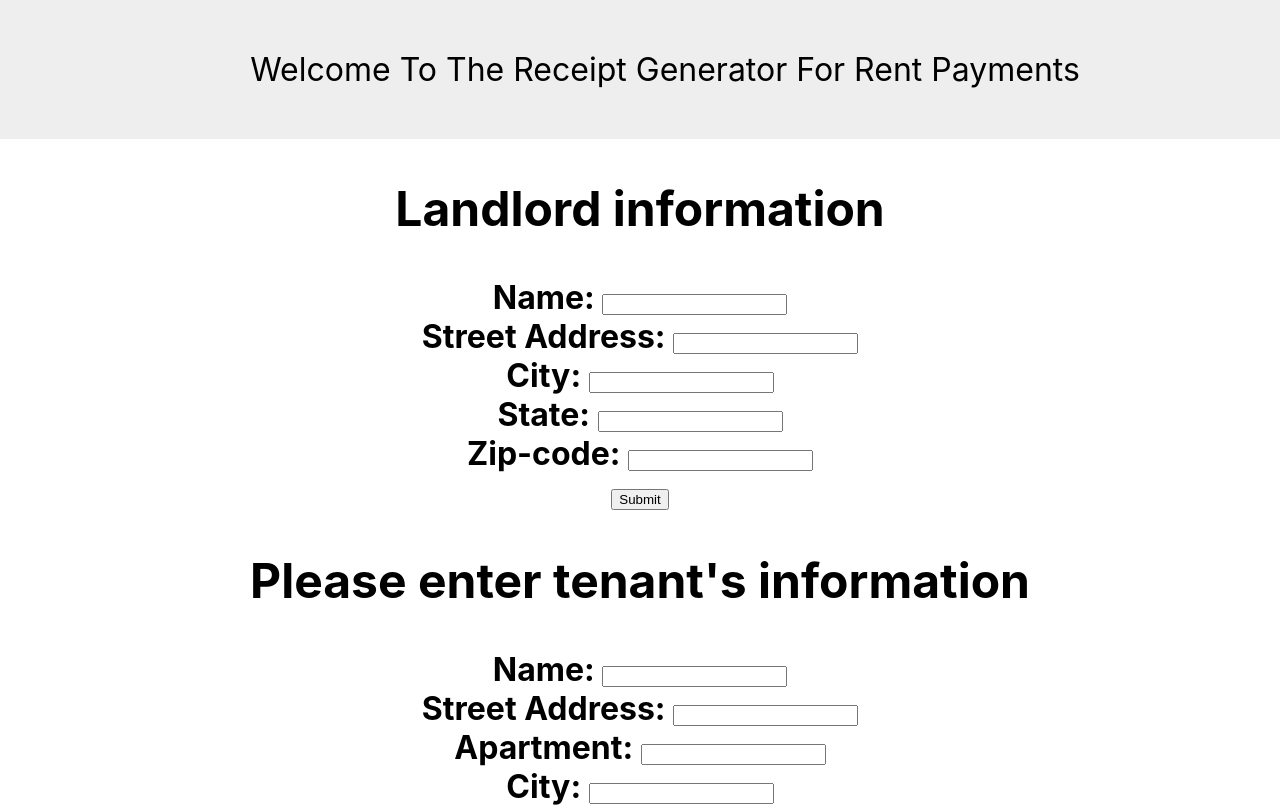
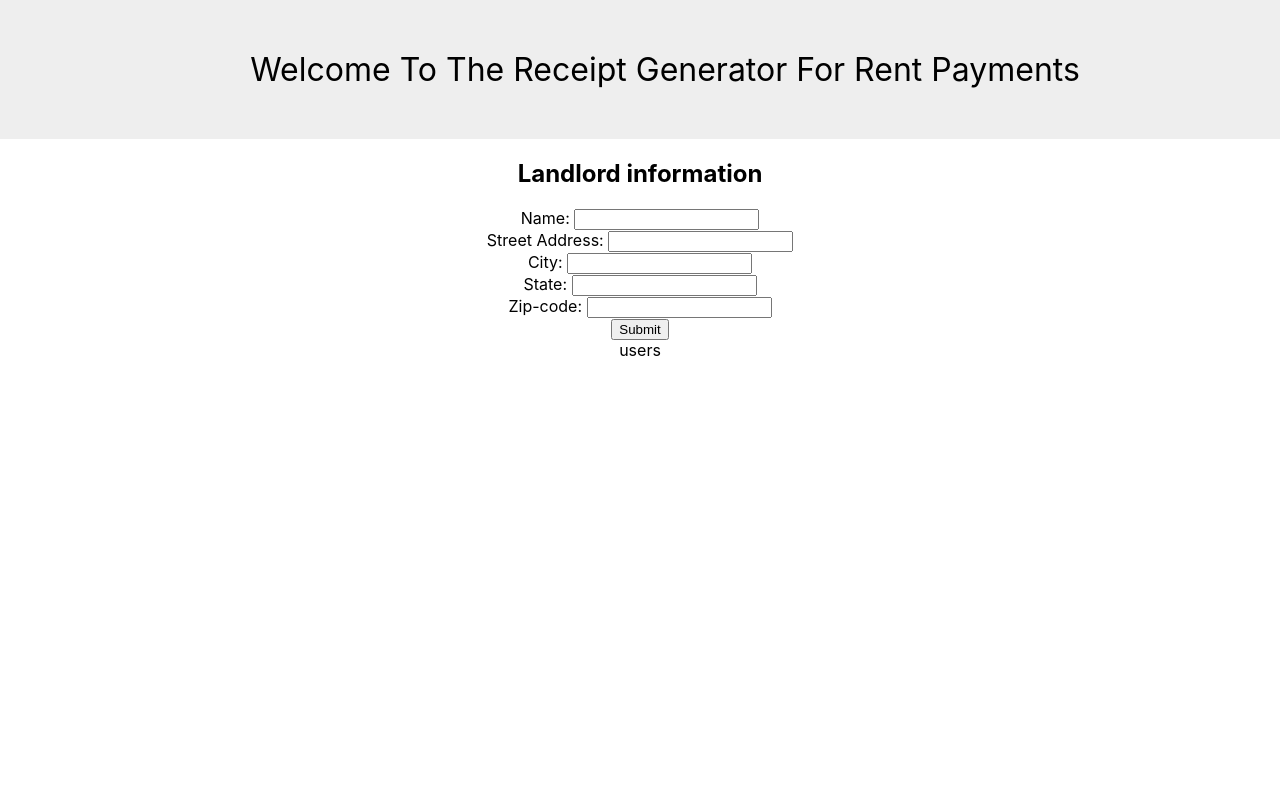
Before and after one commit to joselycas/tenant-receipts, a React (Create React App) app in the folder tenant-receipt-generator-client/: page / in a window 1280 px wide. Shown: the top 807 px of the page. Built offline with nearby package versions, Linux system fonts and the light colour scheme; no server answers.

Commit message:
added user reducer and action functions

```diff
--- a/tenant-receipt-generator-client/src/App.js
+++ b/tenant-receipt-generator-client/src/App.js
@@ -1,6 +1,8 @@
 import React, { Component } from 'react';
 import './App.css';
 import Home from './containers/Home.js';
+import UserContainer from './containers/UserContainer'
+
 
 class App extends Component {
 
@@ -9,9 +11,7 @@ class App extends Component {
   // }
 
   // componentDidMount() {
-  //   fetch("http://localhost:3000/api/v1/users/1")
-  //   .then(res => res.json())
-  //   .then(user => console.log(user))
+  //   this.props.fetchUsers()
   // }
 
 
@@ -19,7 +19,9 @@ class App extends Component {
   return (
     <div className="App">
     <header className="Header">Welcome To The Receipt Generator For Rent Payments</header>
-      <h1> <Home /> </h1>
+
+      <UserContainer />
+
     </div>
   );
   }
--- /dev/null
+++ b/tenant-receipt-generator-client/src/actions/fetchUsers.js
@@ -0,0 +1,10 @@
+export function fetchUsers() {
+  return (dispatch) => {
+  fetch("http://localhost:3000/api/v1/users")
+  .then(res => res.json())
+  .then(users => dispatch({
+    type:'FETCH USERS',
+    payload: users
+  }))
+ }
+}
--- /dev/null
+++ b/tenant-receipt-generator-client/src/components/userInput.js
@@ -0,0 +1,44 @@
+// user form
+import React, { Component } from 'react';
+
+// this is supposed to be a functional component in the component folder.
+class User extends Component {
+
+  constructor() {
+    super()
+      //the user state will go here.
+      // User.create(name: "Jane Boles", street: "65 Duer St.", city: "Dunnellen", state: "NJ", zip: 07060)
+  }
+
+
+// this will have handleOnChange and handleonSubmit methods
+// will inherent action props from Home
+// will pass down the action to the connect method
+
+  render() {
+    return(
+
+      <div>
+
+      <h2>Landlord information</h2>
+      <form>
+        <label>Name: </label>
+        <input type="text" name="name" /><br />
+        <label>Street Address: </label>
+        <input type="text" name="address 1" /><br />
+        <label>City: </label>
+        <input type="text" name="city" /><br />
+        <label>State: </label>
+        <input type="text" name="state" /><br />
+        <label>Zip-code: </label>
+        <input type="text" name="zip-code" /><br />
+        <input type="submit" />
+      </form>
+      </div>
+
+
+    )
+  }
+}
+
+export default User;
--- /dev/null
+++ b/tenant-receipt-generator-client/src/components/users.js
@@ -0,0 +1,11 @@
+import React from 'react'
+
+const Users = (props) => {
+  return (
+    <div>
+     users
+     </div>
+  )
+}
+
+export default Users;
--- /dev/null
+++ b/tenant-receipt-generator-client/src/containers/UserContainer.js
@@ -0,0 +1,32 @@
+import React, { Component } from 'react';
+import UserInput from '../components/userInput'
+import Users from '../components/users'
+import { connect } from 'react-redux'
+import { fetchUsers } from '../actions/fetchUsers'
+
+class UserContainer extends Component {
+
+  componentDidMount() {
+    this.props.fetchUsers()
+  }
+
+  render() {
+    return(
+
+      <div>
+        <UserInput/>
+        <Users users={this.props.users}/>
+      </div>
+
+
+    )
+  }
+}
+
+const mapStateToProps = state => {
+  return {
+    users: state.users
+  }
+}
+
+export default connect(mapStateToProps, {fetchUsers})(UserContainer);
--- a/tenant-receipt-generator-client/src/index.js
+++ b/tenant-receipt-generator-client/src/index.js
@@ -5,6 +5,7 @@ import App from './App';
 import {createStore, applyMiddleware, compose} from 'redux'
 import { Provider } from 'react-redux'
 import thunk from 'redux-thunk'
+import userReducer from './reducers/userReducer'
 
 let reducer = () => {
   return "hi"
@@ -13,7 +14,7 @@ let reducer = () => {
 const composeEnhancers = window.__REDUX_DEVTOOLS_EXTENSION_COMPOSE__ || compose;
 
 
-let store = createStore(reducer, composeEnhancers(applyMiddleware(thunk)))
+let store = createStore(userReducer, composeEnhancers(applyMiddleware(thunk)))
 ReactDOM.render(
   <Provider store={store}>
   <App />
--- /dev/null
+++ b/tenant-receipt-generator-client/src/reducers/userReducer.js
@@ -0,0 +1,13 @@
+
+export default function userReducer(state={
+  users:[]
+}, action) {
+
+  switch (action.type) {
+  case 'FETCH_USERS':
+    return {users: action.payload}
+  default:
+    return state
+
+  }
+}
```
Also changed, not shown: tenant-receipt-generator-client/src/reducers/receiptReducer.js (added).
